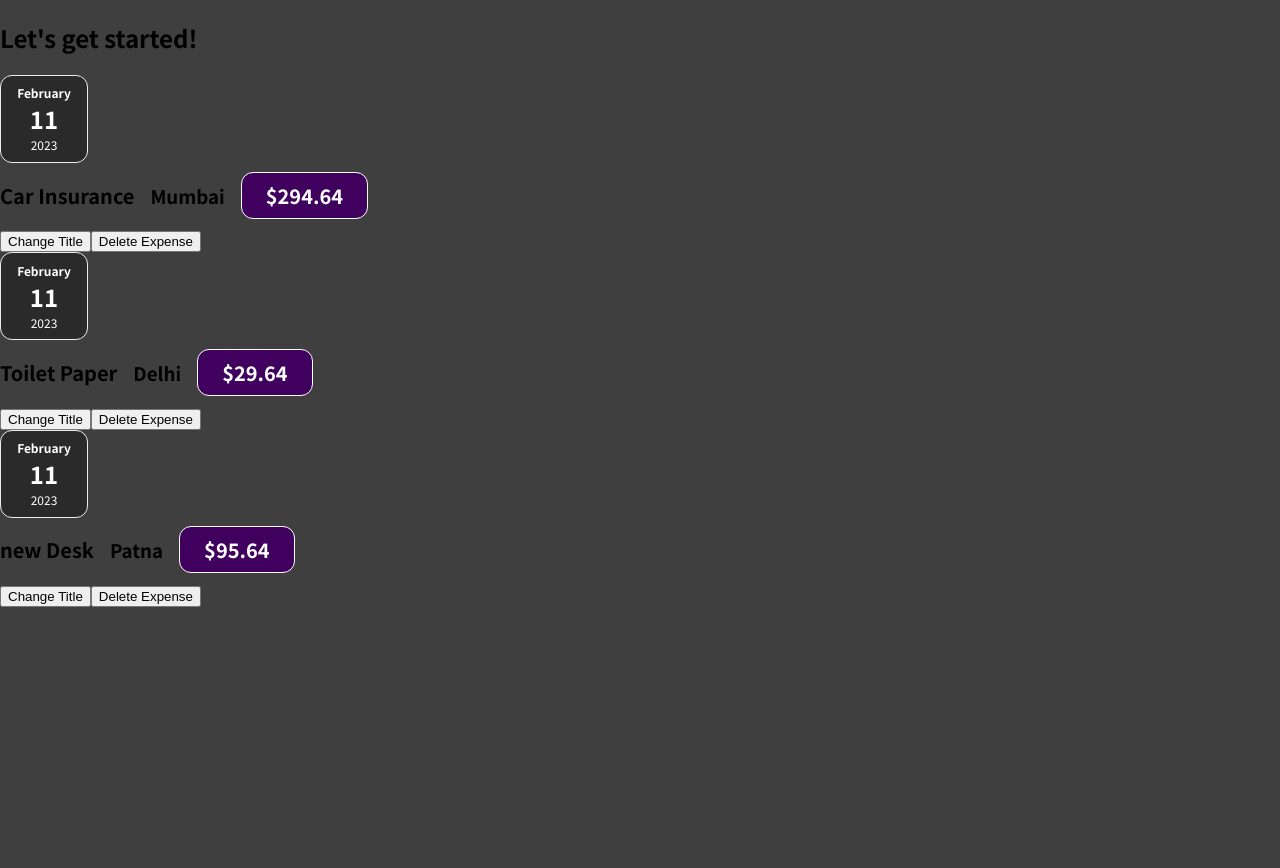
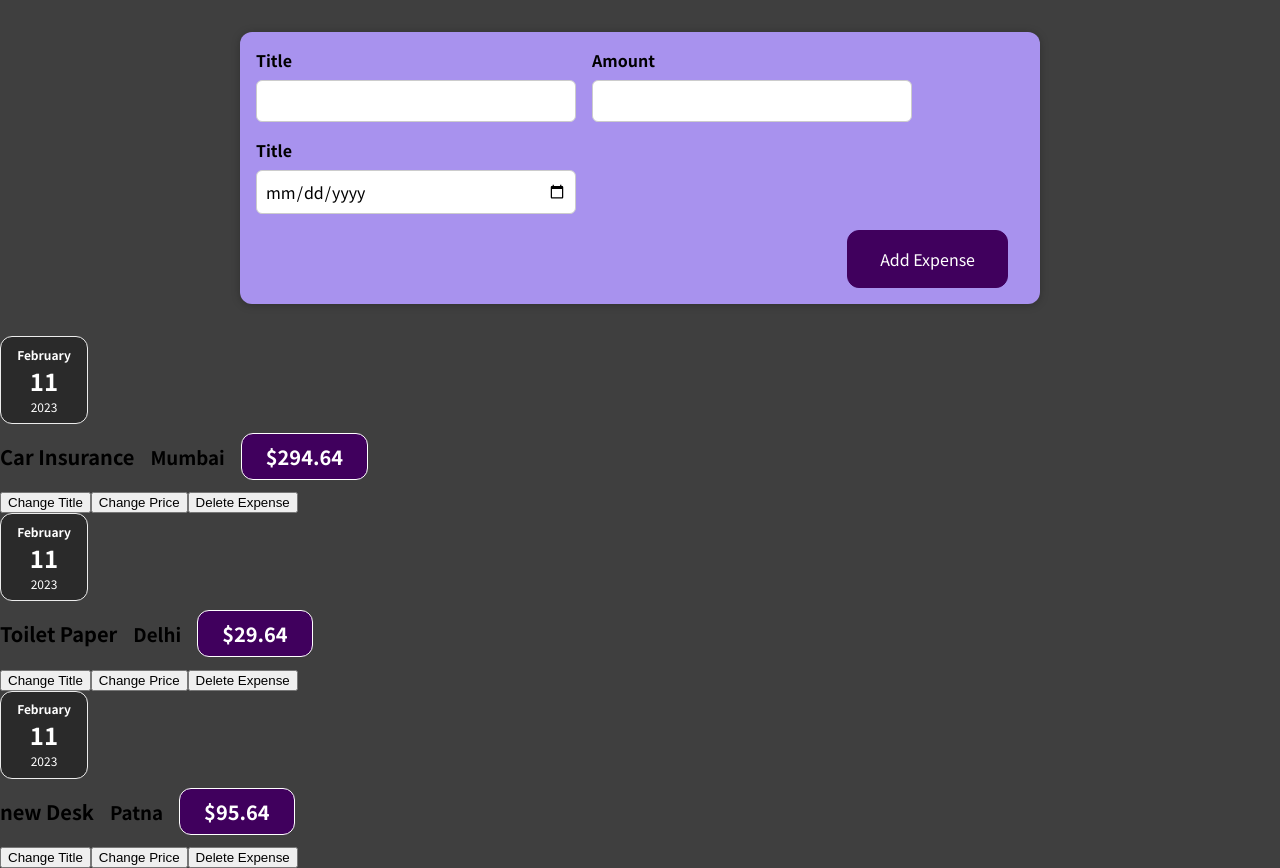
Before and after one commit to ahnitin/Advance-React-Sharpener, a React (Create React App) app: page / in a window 1280 px wide. Before the commit the page ends 800 px from the top, so only its background shows below. Built offline with nearby package versions, Linux system fonts and the light colour scheme.

Commit message:
Creating your own first Component

```diff
--- a/src/App.js
+++ b/src/App.js
@@ -1,4 +1,5 @@
 import Expenses from "./components/Expenses/Expenses";
+import NewExpense from "./components/NewExpense/NewExpense";
 const App=()=> {
   const expenses =[
     { title: 'Car Insurance',amount:294.64,location:"Mumbai", date: new Date(2023,1,11) },
@@ -7,7 +8,7 @@
   ]
   return (
     <div>
-      <h2>Let's get started!</h2>
+      <NewExpense />
       <Expenses expenses={expenses}></Expenses>
     </div>
   );
--- a/src/components/Expenses/ExpenseItem.css
+++ b/src/components/Expenses/ExpenseItem.css
@@ -1,22 +1,20 @@
 .expense-item {
     display: flex;
-    justify-content: space-between;
     align-items: center;
-    /* box-shadow: 0 2px 8px rgba(0, 0, 0, 0.25); */
+    flex-direction: row;
+    box-shadow: 0 2px 8px rgba(0, 0, 0, 0.25);
     padding: 0.5rem;
     margin: 1rem 0;
-    /* border-radius: 12px; */
+    border-radius: 12px;
     background-color: #4b4b4b;
   }
 
   .expense-item__description {
     display: flex;
-    flex-direction: column;
+    flex-direction: column-reverse;
     gap: 1rem;
     align-items: flex-end;
-    flex-flow: column-reverse;
     justify-content: flex-start;
-    flex: 1;
   }
 
   .expense-item h2 {
--- a/src/components/Expenses/ExpenseItem.js
+++ b/src/components/Expenses/ExpenseItem.js
@@ -6,6 +6,7 @@
 const ExpenseItem=(props)=>
 {
     const [title, setTitle]=useState(props.title);
+    const [amount, setAmount] = useState(props.amount);
 
     const clickHandler = ()=>{
         setTitle("Updated!");
@@ -14,15 +15,20 @@
     const deleteHandler =()=>{
         console.log("delete ho gaya")
     }
+    const priceHandler =()=>{
+        setAmount("$100");
+        console.log("clicked!!!!")
+    }
     return (
     <Card className ="expense-item">
         <ExpenseDate date ={props.date}/>
         <div className="expense-item__description">
         <h2>{title}</h2>
         <h3>{props.location}</h3>
-        <div className="expense-item__price">${props.amount}</div>
+        <div className="expense-item__price">${amount}</div>
         </div>
         <button onClick={clickHandler}>Change Title</button>
+        <button onClick={priceHandler}>Change Price</button>
         <button onClick={deleteHandler}>Delete Expense</button>
     </Card>
     )
--- a/src/components/Expenses/Expenses.css
+++ b/src/components/Expenses/Expenses.css
@@ -1,9 +1,13 @@
 .expenses {
+    display: flex;
+    align-items: center;
+    justify-content: center;
+    flex-direction: column;
     padding: 1rem;
     background-color: rgb(31, 31, 31);
     margin: 2rem auto;
-    width: 50rem;
+    width: 95%;
     max-width: 95%;
-    /* border-radius: 12px;
-    box-shadow: 0 1px 8px rgba(0, 0, 0, 0.25); */
+    border-radius: 12px;
+    box-shadow: 0 1px 8px rgba(0, 0, 0, 0.25);
   }
--- /dev/null
+++ b/src/components/NewExpense/ExpenseForm.css
@@ -0,0 +1,26 @@
+.new-expense__controls {
+    display: flex;
+    flex-wrap: wrap;
+    gap: 1rem;
+    margin-bottom: 1rem;
+    text-align: left;
+  }
+
+  .new-expense__control label {
+    font-weight: bold;
+    margin-bottom: 0.5rem;
+    display: block;
+  }
+
+  .new-expense__control input {
+    font: inherit;
+    padding: 0.5rem;
+    border-radius: 6px;
+    border: 1px solid #ccc;
+    width: 20rem;
+    max-width: 100%;
+  }
+
+  .new-expense__actions {
+    text-align: right;
+  }
--- /dev/null
+++ b/src/components/NewExpense/ExpenseForm.js
@@ -0,0 +1,28 @@
+import React from "react";
+import './ExpenseForm.css';
+const ExpenseForm = ()=>{
+    const titleChangeHandler = (event)=>{
+        console.log(event.target.value)
+        console.log("Title Changed!")
+    }
+    return <form>
+        <div className="new-expense__controls">
+            <div className="new-expense__control">
+                <label>Title</label>
+                <input type="text" onChange={titleChangeHandler} />
+            </div>
+            <div className="new-expense__control">
+                <label>Amount</label>
+                <input type="number" min="0.01" step ="0.01" />
+            </div>
+            <div className="new-expense__control">
+                <label>Title</label>
+                <input type="date" min="2019-01-01" max="2022-12-31" />
+            </div>
+        </div>
+        <div className="new-expense__actions">
+            <button type="submit">Add Expense</button>
+        </div>
+    </form>
+}
+export default ExpenseForm
--- /dev/null
+++ b/src/components/NewExpense/NewExpense.css
@@ -0,0 +1,38 @@
+.new-expense {
+    background-color: #a892ee;
+    padding: 1rem;
+    margin: 2rem auto;
+    width: 50rem;
+    max-width: 95%;
+    border-radius: 12px;
+    text-align: center;
+    box-shadow: 0 1px 8px rgba(0, 0, 0, 0.25);
+  }
+
+  .new-expense button {
+    font: inherit;
+    cursor: pointer;
+    padding: 1rem 2rem;
+    border: 1px solid #40005d;
+    background-color: #40005d;
+    color: white;
+    border-radius: 12px;
+    margin-right: 1rem;
+  }
+
+  .new-expense button:hover,
+  .new-expense button:active {
+    background-color: #510674;
+    border-color: #510674;
+  }
+
+  .new-expense button.alternative {
+    color: #220131;
+    border-color: transparent;
+    background-color: transparent;
+  }
+
+  .new-expense button.alternative:hover,
+  .new-expense button.alternative:active {
+    background-color: #ddb3f8;
+  }
--- /dev/null
+++ b/src/components/NewExpense/NewExpense.js
@@ -0,0 +1,9 @@
+import React from "react";
+import './NewExpense.css';
+import ExpenseForm from "./ExpenseForm";
+const NewExpense = () =>{
+    return<div className="new-expense">
+        <ExpenseForm />
+    </div>
+}
+export default NewExpense;
--- a/src/components/UI/Card.css
+++ b/src/components/UI/Card.css
@@ -1,4 +1,4 @@
 .card{
     border-radius: 12px;
-    box-shadow: 0 1px 8px rgba(0,0,0,0.25);
+    box-shadow: 0 1px 8px rgba(0, 0, 0, 0.25);
 }
```
Also changed, not shown: src/components/NewExpense/ExpenseFilter.css (added, +24 -0 lines).
